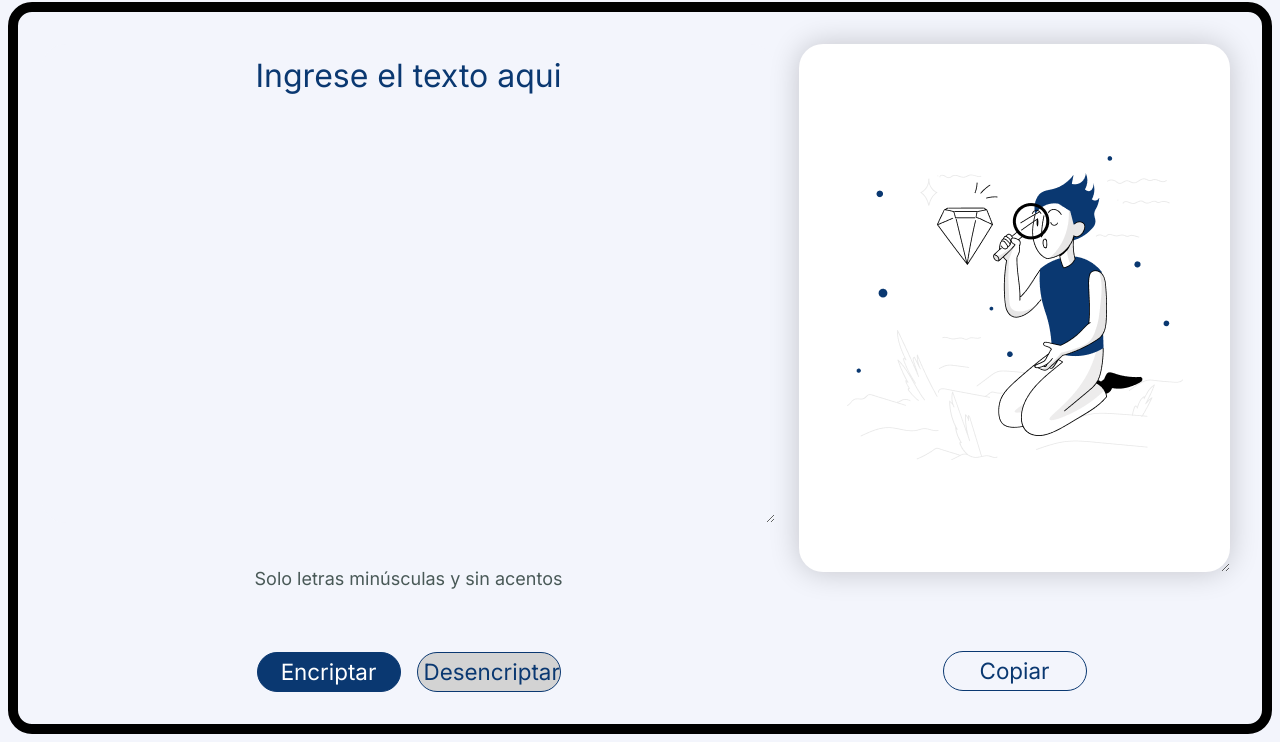
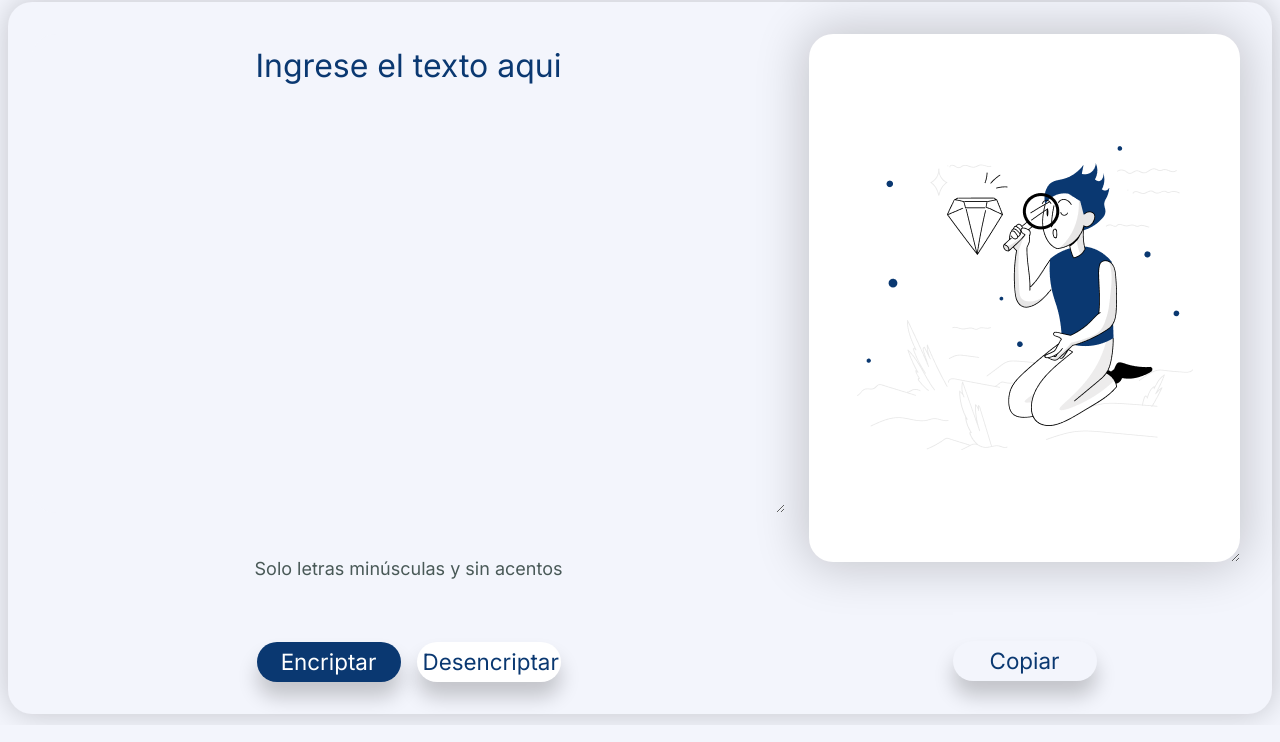
Before and after one commit to SantyOsorio92/encriptadortexto, a plain HTML site: page index.html in a window 1280 px wide. Shown: the part 75-817 px from the top of the page. Drawn offline with Linux system fonts and the light colour scheme.

Commit message:
Cambiando estilo botones

```diff
--- a/estilos.css
+++ b/estilos.css
@@ -1,7 +1,6 @@
 :root{
     --blue: #0A3871;
     --background: #F3F5FC;
-    --border: #2d1580;
 }
 
 *{
@@ -19,9 +18,11 @@
 main{
     display: flex;
     padding: 2vh;
-    border: 10px solid black;
+
     border-radius: 24px;
     height: 85vh;
+    box-shadow: 0 0 30px rgba(0,0,0,0.2);
+
 
 
 }
@@ -35,8 +36,6 @@ main{
     height: 80%;
     border-radius: 24px;
     text-align: center;
-
-
 }
 
     ::placeholder{
@@ -72,7 +71,7 @@ section{
     color: var(--blue);
     padding: 1vh;
     height: 80%;
-    box-shadow: 0 0 30px rgba(0,0,0,0.2);
+    box-shadow: 0px 0px 50px 5px rgba(0,0,0,0.2);
 }
     .mensaje:focus{
         outline: none;
@@ -82,33 +81,36 @@ section{
     display: flex;
     margin-top: 18px;
     gap: 2vh;
+
 }
 
 .btn-desencriptar{
-    background: lightgray;
-    border: 1px solid var(--blue);
+    background: white;
+    border: none;
     border-radius: 24px;
     color: var(--blue);
     cursor: pointer;
     height: 5vh;
     width: 18vh;
     font-size: 0.7rem;
+    box-shadow: 0px 15px 20px rgba(0,0,0,0.2);
 }
 
 .btn-encriptar{
     background-color: var(--blue);
-    border: 1px solid var(--blue);
+    border: none;
     border-radius: 24px;
     color: white;
     cursor: pointer;
     height: 5vh;
     width: 18vh;
     font-size: 0.7rem;
+    box-shadow: 0px 15px 20px rgba(0,0,0,0.2);
 }
 
 
 .btn-copiar{
-    border: 1px solid var(--blue);
+    border: none;
     border-radius: 24px;
     color: var(--blue);
     cursor: pointer;
@@ -116,6 +118,7 @@ section{
     width: 18vh;
     font-size: 0.7rem;
     margin-top: 20%;
+    box-shadow: 0px 15px 20px rgba(0,0,0,0.2);
 }
 
 .informacion{
```
